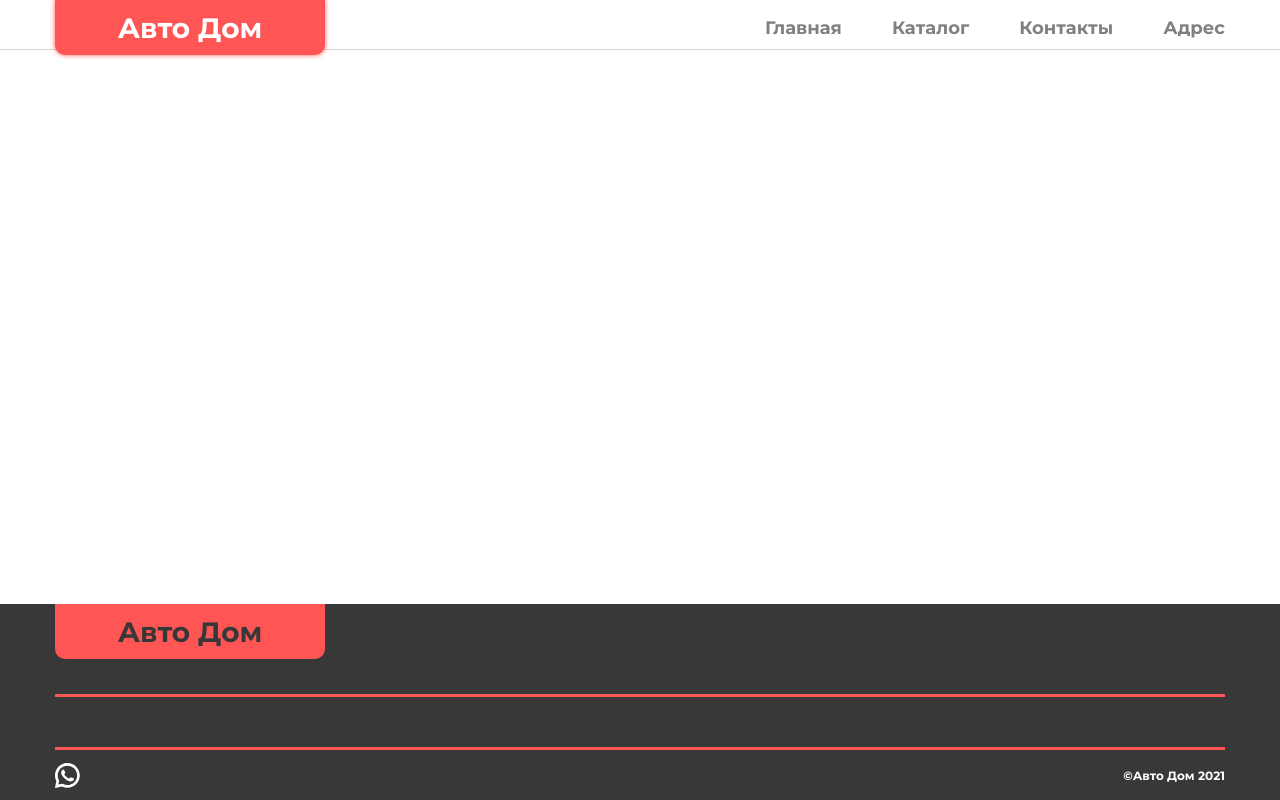
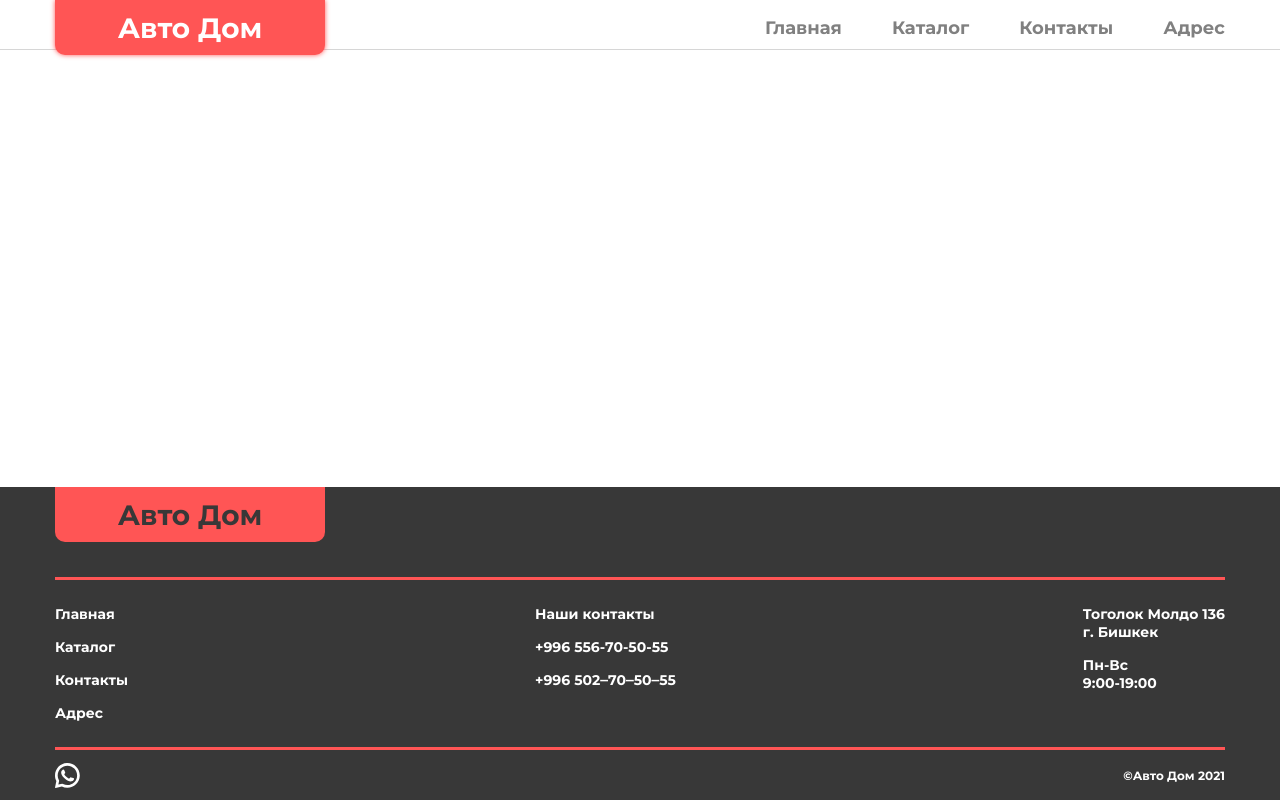
Before and after one commit to maksim4k1/avtodom, a React (Create React App) app: page / in a window 1280 px wide. Built offline with nearby package versions, Linux system fonts and the light colour scheme.

Commit message:
created FooterMenu component and added this to FooterNavigation

```diff
--- /dev/null
+++ b/src/components/Footer/FooterNavigation/FooterMenu/FooterMenu.module.scss
@@ -0,0 +1,20 @@
+.footer{
+    &__menu {
+        display: flex;
+        flex-flow: column;
+        gap: 15px;
+    }
+    &__item{
+        &>address{
+            font-style: normal;
+        }
+    }
+    &__link {
+        color: var(--main-white);
+        @media (hover) {
+            &:hover{
+                text-decoration: underline;
+            }
+        }
+    }
+}
--- /dev/null
+++ b/src/components/Footer/FooterNavigation/FooterMenu/index.jsx
@@ -0,0 +1,23 @@
+import React from "react";
+import style from "./FooterMenu.module.scss"
+
+function FooterMenu (props) {
+    const menuItems = props.menuItems.map((item) => {
+        if(item.isTitle === true){
+            return(
+                <li className={style.footer__item}>{item.textContent}</li>
+            );
+        }
+        return(
+            <li className={style.footer__item}><a href={item.href} className={style.footer__link}>{item.textContent}</a></li>
+        );
+    });
+
+    return(
+        <ul className={style.footer__menu}>
+            { menuItems }
+        </ul>
+    );
+}
+
+export default FooterMenu;
--- a/src/components/Footer/FooterNavigation/index.jsx
+++ b/src/components/Footer/FooterNavigation/index.jsx
@@ -1,10 +1,31 @@
 import React from "react";
+import FooterMenu from "./FooterMenu";
 import style from "./FooterNavigation.module.scss";
 
 function FooterNavigation () {
     return(
         <div className={style.footer__navigation}>
-
+            <FooterMenu
+                menuItems={[
+                    {href: "/", textContent: "Главная"},
+                    {href: "/catalog", textContent: "Каталог"},
+                    {href: "/contacts", textContent: "Контакты"},
+                    {href: "/address", textContent: "Адрес"},
+                ]}
+            />
+            <FooterMenu
+                menuItems={[
+                    {textContent: "Наши контакты", isTitle: true},
+                    {href: "tel:+996556705055", textContent: "+996 556-70-50-55"},
+                    {href: "tel:+996502705055", textContent: "+996 502‒70‒50‒55"},
+                ]}
+            />
+            <FooterMenu
+                menuItems={[
+                    {textContent: (<address>Тоголок Молдо 136<br/>г. Бишкек</address>), isTitle: true},
+                    {textContent: (<time>Пн-Вс<br/>9:00-19:00</time>), isTitle: true},
+                ]}
+            />
         </div>
     );
 }
```
